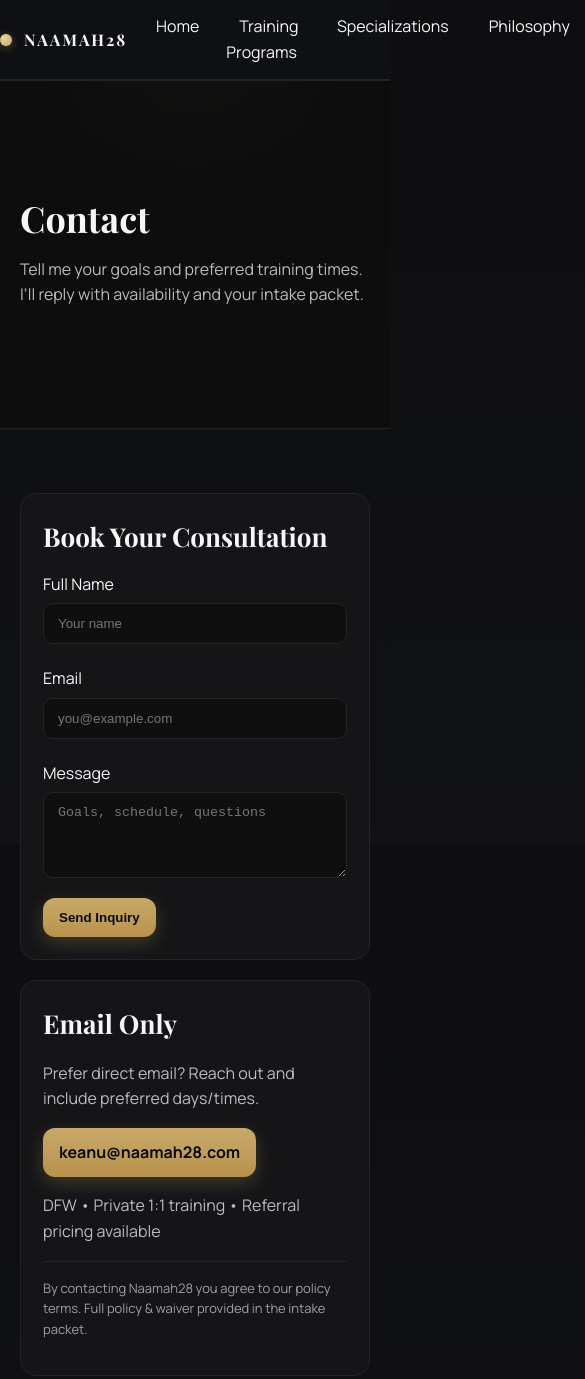
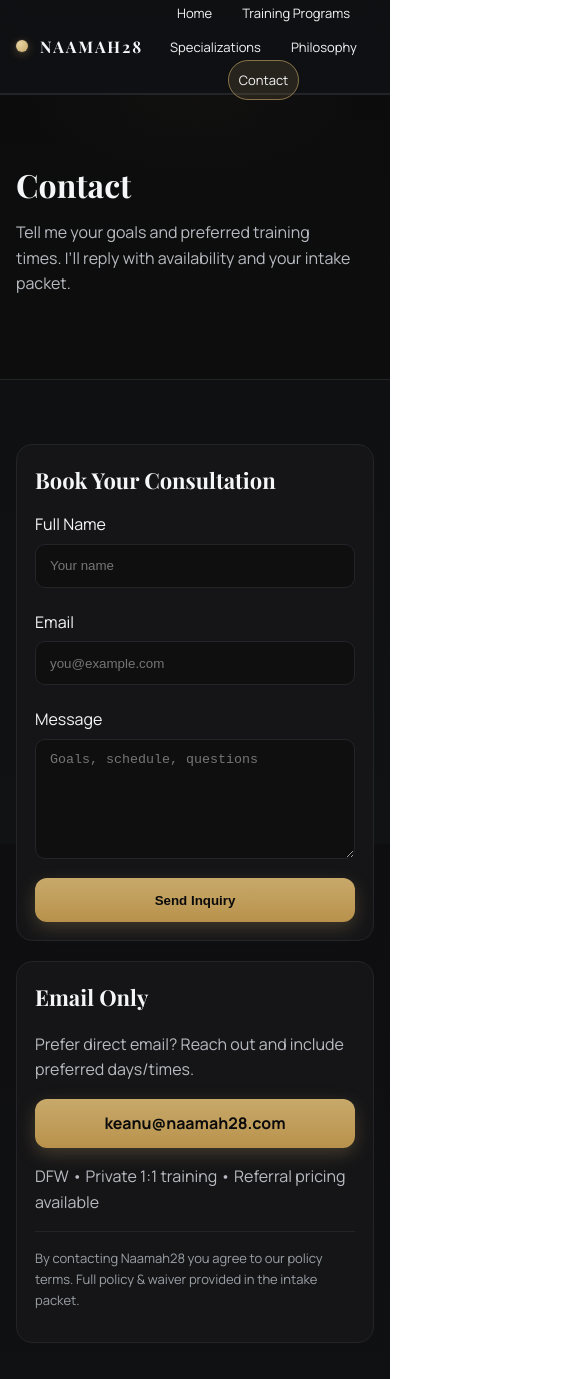
Before and after one commit to keanu28naamah/Naamah28-site, a plain HTML site: page contact.html in a window 390 px wide. Shown: the top 1379 px of the page, 585 px wide, since content can reach past the window. Drawn offline with nearby package versions, Linux system fonts and the light colour scheme.

Commit message:
Add files via upload

```diff
--- a/styles.css
+++ b/styles.css
@@ -1,21 +1,38 @@
-
+/* === Naamah28 Global Styles (Mobile-Responsive) === */
 :root{
   --bg:#0f0f10; --panel:#151517; --text:#f5f6f7; --muted:#b8bbc1;
   --gold:#c8a96a; --line:#232428;
 }
+
 *{box-sizing:border-box}
 html,body{height:100%}
-body{margin:0;background:linear-gradient(180deg,#0e0e10,#111214);color:var(--text);font:16px/1.6 Manrope,system-ui,Segoe UI,Roboto,Helvetica,Arial,sans-serif;-webkit-font-smoothing:antialiased}
+body{
+  margin:0;
+  background:linear-gradient(180deg,#0e0e10,#111214);
+  color:var(--text);
+  font:16px/1.6 Manrope,system-ui,Segoe UI,Roboto,Helvetica,Arial,sans-serif;
+  -webkit-font-smoothing:antialiased;
+}
+img{max-width:100%;height:auto;display:block}
 a{color:var(--text);text-decoration:none}
 .container{max-width:1120px;margin:0 auto;padding:0 20px}
 
 /* Header / Nav */
-header{position:sticky;top:0;z-index:40;background:rgba(17,18,20,.75);backdrop-filter:saturate(1.2) blur(10px);border-bottom:1px solid var(--line)}
+header{
+  position:sticky;top:0;z-index:40;
+  background:rgba(17,18,20,.75);
+  backdrop-filter:saturate(1.2) blur(10px);
+  border-bottom:1px solid var(--line);
+}
 .nav{display:flex;align-items:center;justify-content:space-between;gap:16px;padding:14px 0}
 .brand{display:flex;align-items:center;gap:12px}
-.brand__mark{width:12px;height:12px;border-radius:50%;background:radial-gradient(circle at 30% 30%,#e7d3a0,var(--gold));box-shadow:0 0 0 1px rgba(255,255,255,.05),0 2px 10px rgba(200,169,106,.35)}
+.brand__mark{
+  width:12px;height:12px;border-radius:50%;
+  background:radial-gradient(circle at 30% 30%,#e7d3a0,var(--gold));
+  box-shadow:0 0 0 1px rgba(255,255,255,.05),0 2px 10px rgba(200,169,106,.35);
+}
 .brand__name{font-family:"Playfair Display",serif;letter-spacing:.12em;text-transform:uppercase}
-nav ul{list-style:none;display:flex;gap:14px;margin:0;padding:0}
+nav ul{list-style:none;display:flex;gap:14px;margin:0;padding:0;flex-wrap:wrap}
 nav a{padding:9px 12px;border:1px solid transparent;border-radius:999px;transition:.2s transform,.2s background,.2s border}
 nav a:hover{transform:translateY(-1px);background:rgba(200,169,106,.10);border-color:rgba(200,169,106,.30)}
 nav a.active{border-color:rgba(200,169,106,.60);background:rgba(200,169,106,.12)}
@@ -28,21 +45,36 @@ nav a.active{border-color:rgba(200,169,106,.60);background:rgba(200,169,106,.12)
     url('images/hero.jpg') center 80%/cover no-repeat,
     radial-gradient(70% 50% at 50% 0%,rgba(200,169,106,.08),transparent 60%);
 }
-.hero h1{font-family:"Playfair Display",serif;font-size:clamp(36px,5vw,56px);line-height:1.1;margin:0 0 18px}
+.hero h1{font-family:"Playfair Display",serif;font-size:clamp(32px,6vw,56px);line-height:1.1;margin:0 0 18px}
 .hero p{max-width:720px;color:var(--muted);margin:0 0 28px}
 .badges{display:flex;flex-wrap:wrap;gap:10px}
 .badge{border:1px solid var(--line);background:rgba(255,255,255,.06);padding:8px 12px;border-radius:999px;color:#e9ebee}
 
 /* Sections */
 section{padding:64px 0;border-top:1px solid var(--line)}
-h2{font-family:"Playfair Display",serif;font-size:clamp(26px,3.5vw,36px);margin:0 0 14px}
+h2{font-family:"Playfair Display",serif;font-size:clamp(24px,4vw,36px);margin:0 0 14px}
 .grid{display:grid;gap:20px}
-@media (min-width: 880px){ .grid.cols-2{grid-template-columns:1fr 1fr} .grid.cols-3{grid-template-columns:repeat(3,1fr)} }
+@media (min-width: 880px){
+  .grid.cols-2{grid-template-columns:1fr 1fr}
+  .grid.cols-3{grid-template-columns:repeat(3,1fr)}
+}
 .card{background:var(--panel);border:1px solid var(--line);border-radius:16px;padding:22px}
 .muted{color:var(--muted)}
 .pill{display:inline-block;padding:6px 10px;border-radius:999px;border:1px solid var(--line);color:var(--muted);font-size:14px}
+
+/* Pricing & Lists */
+.price{font-size:36px;font-weight:700}
+.price small{font-weight:600;color:var(--muted);font-size:14px}
 .include{display:flex;gap:10px;align-items:flex-start;color:var(--muted)}
-.btn{display:inline-flex;align-items:center;gap:10px;background:linear-gradient(180deg,var(--gold),#b8924c);color:#0b0b0c;border:none;border-radius:12px;padding:12px 16px;font-weight:700;box-shadow:0 6px 18px rgba(200,169,106,.25);transition:.2s transform}
+.btn{
+  display:inline-flex;align-items:center;justify-content:center;gap:10px;
+  background:linear-gradient(180deg,var(--gold),#b8924c);
+  color:#0b0b0c;border:none;border-radius:12px;
+  padding:12px 16px;font-weight:700;
+  box-shadow:0 6px 18px rgba(200,169,106,.25);
+  transition:.2s transform;
+  min-height:44px; /* touch target */
+}
 .btn:hover{transform:translateY(-1px)}
 
 /* Footer */
@@ -53,5 +85,31 @@ footer{padding:56px 0;border-top:1px solid var(--line);color:var(--muted)}
 
 /* Forms */
 form label{display:block;margin:10px 0 6px}
-input, textarea{width:100%;padding:12px 14px;margin:0 0 12px;border-radius:10px;border:1px solid var(--line);background:#0f0f10;color:var(--text)}
+input, textarea{
+  width:100%;padding:12px 14px;margin:0 0 12px;border-radius:10px;
+  border:1px solid var(--line);background:#0f0f10;color:var(--text);
+}
+input{min-height:44px}
+textarea{min-height:120px}
 .notice{display:none;margin-top:12px;font-weight:600;color:var(--gold);text-align:center;}
+
+/* === Mobile Enhancements === */
+@media (max-width: 880px){
+  .container{padding:0 16px}
+  .nav{gap:10px}
+  nav ul{gap:8px;justify-content:center}
+  nav a{padding:10px 12px;font-size:14px}
+  .hero{padding:88px 0 64px}
+  .hero p{max-width:95%}
+  .grid.cols-2,.grid.cols-3{grid-template-columns:1fr}
+  .card{padding:18px}
+  .btn{width:100%} /* full-width buttons on mobile */
+  .badges{gap:8px}
+}
+
+@media (max-width: 480px){
+  nav a{padding:10px 10px;font-size:13px}
+  .hero{padding:72px 0 54px}
+  h2{font-size:clamp(22px,5vw,30px)}
+  .price{font-size:30px}
+}
```
